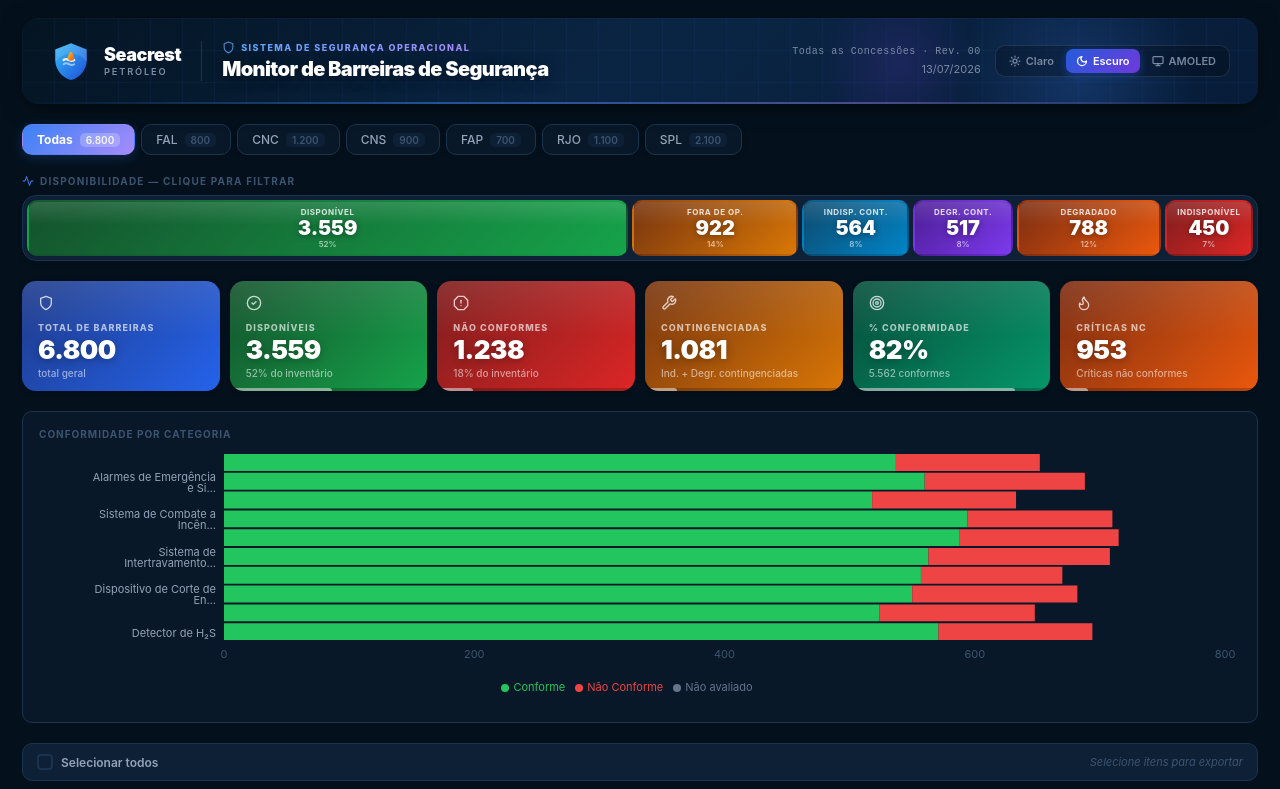
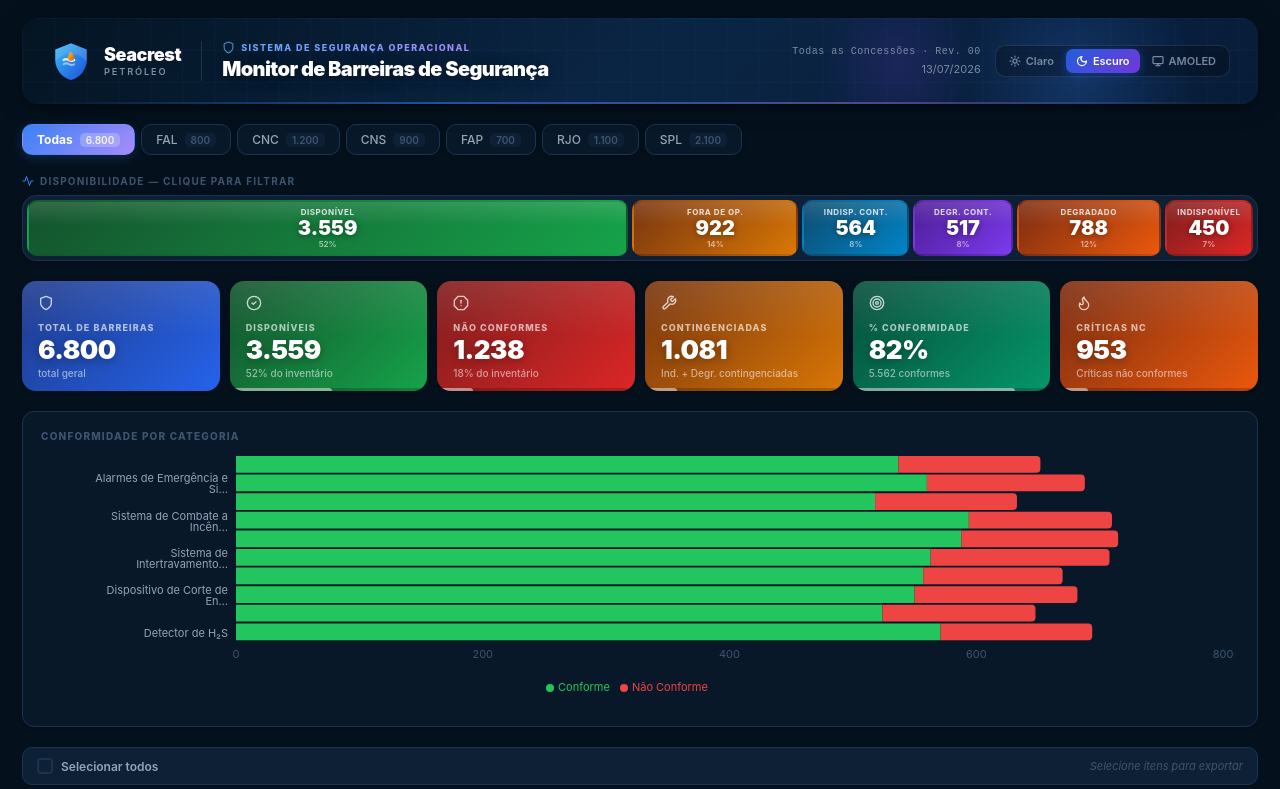
Before and after one commit to EduLGFon/petroleum-safety-barrier-monitor, a Next.js app: page / in a window 1280 px wide. Shown: the top 789 px of the page. Built offline with nearby package versions, Linux system fonts and the light colour scheme.

Commit message:
fix(dashboard): drop Não avaliado bar segment from conformity chart
The stacked bar chart now renders only Conforme/Não Conforme,
matching the 2-state Conformidade model — the third 'Não avaliado'
series no longer exists in the data.

```diff
--- a/components/ConformidadeChart.tsx
+++ b/components/ConformidadeChart.tsx
@@ -1,53 +1,15 @@
 'use client';
-
 import dynamic from 'next/dynamic';
 import type { CategoryConformidade } from '@/lib/types';
-
-// ── Recharts is loaded client-side only to avoid SSR issues ─────────────────
-
-const Chart = dynamic(() => import('./ConformidadeChartInner'), { ssr: false, loading: () => <ChartSkeleton /> });
-
-interface Props {
-  data: CategoryConformidade[];
-}
-
+const Chart = dynamic(() => import('./ConformidadeChartInner'), { ssr:false, loading:()=><div style={{height:240,background:'var(--bg-elevated)',borderRadius:8,animation:'pulse 1.5s ease-in-out infinite'}}/> });
+interface Props { data: CategoryConformidade[]; }
 export function ConformidadeChart({ data }: Props) {
   return (
-    <div
-      style={{
-        background:   'var(--bg-surface)',
-        border:       '1px solid var(--border)',
-        borderRadius: 10,
-        padding:      '16px 16px 8px',
-        marginBottom: 20,
-      }}
-    >
-      <div
-        style={{
-          fontSize:      10,
-          fontWeight:    700,
-          color:         'var(--text-muted)',
-          textTransform: 'uppercase',
-          letterSpacing: '0.1em',
-          marginBottom:  14,
-        }}
-      >
+    <div style={{ background:'var(--bg-surface)', border:'1px solid var(--border)', borderRadius:12, padding:'18px 18px 10px', marginBottom:20, boxShadow:'var(--shadow-sm)' }}>
+      <div style={{ fontSize:10, fontWeight:800, color:'var(--text-muted)', textTransform:'uppercase', letterSpacing:'0.12em', marginBottom:14 }}>
         Conformidade por Categoria
       </div>
-      <Chart data={data} />
+      <Chart data={data}/>
     </div>
   );
 }
-
-function ChartSkeleton() {
-  return (
-    <div
-      style={{
-        height:     240,
-        background: 'var(--bg-elevated)',
-        borderRadius: 6,
-        animation:  'pulse 1.5s ease-in-out infinite',
-      }}
-    />
-  );
-}
--- a/components/ConformidadeChartInner.tsx
+++ b/components/ConformidadeChartInner.tsx
@@ -1,96 +1,30 @@
 'use client';
-
-import {
-  BarChart,
-  Bar,
-  XAxis,
-  YAxis,
-  Tooltip,
-  Legend,
-  ResponsiveContainer,
-  type TooltipProps,
-} from 'recharts';
+import { BarChart, Bar, XAxis, YAxis, Tooltip, Legend, ResponsiveContainer, type TooltipProps } from 'recharts';
 import type { CategoryConformidade } from '@/lib/types';
-
-interface Props {
-  data: CategoryConformidade[];
-}
-
-function CustomTooltip({ active, payload, label }: TooltipProps<number, string>) {
+interface Props { data: CategoryConformidade[]; }
+function Tip({ active, payload, label }: TooltipProps<number, string>) {
   if (!active || !payload?.length) return null;
-
   return (
-    <div
-      style={{
-        background:   'var(--bg-elevated)',
-        border:       '1px solid var(--border)',
-        borderRadius: 8,
-        padding:      '10px 14px',
-        fontSize:     12,
-      }}
-    >
-      <div
-        style={{
-          fontWeight:    700,
-          color:         'var(--text-primary)',
-          marginBottom:  8,
-          maxWidth:      220,
-          lineHeight:    1.4,
-        }}
-      >
-        {label}
-      </div>
+    <div style={{ background:'var(--bg-elevated)', border:'1px solid var(--border)', borderRadius:8, padding:'10px 14px', fontSize:12, boxShadow:'var(--shadow-md)' }}>
+      <div style={{ fontWeight:700, color:'var(--text-primary)', marginBottom:8, maxWidth:220, lineHeight:1.4 }}>{label}</div>
       {payload.map(p => (
-        <div
-          key={p.name}
-          style={{
-            display:   'flex',
-            gap:       8,
-            color:     p.color,
-            fontWeight: 600,
-          }}
-        >
-          <span>{p.name}:</span>
-          <span>{p.value?.toLocaleString('pt-BR')}</span>
+        <div key={p.name} style={{ display:'flex', gap:8, color:p.color, fontWeight:600, marginBottom:2 }}>
+          <span>{p.name}:</span><span>{p.value?.toLocaleString('pt-BR')}</span>
         </div>
       ))}
     </div>
   );
 }
-
 export default function ConformidadeChartInner({ data }: Props) {
   return (
     <ResponsiveContainer width="100%" height={260}>
-      <BarChart
-        data={data}
-        layout="vertical"
-        margin={{ top: 0, right: 16, left: 0, bottom: 20 }}
-        barCategoryGap="30%"
-      >
-        <XAxis
-          type="number"
-          stroke="var(--border)"
-          tick={{ fill: 'var(--text-muted)', fontSize: 11 }}
-          axisLine={false}
-          tickLine={false}
-        />
-        <YAxis
-          type="category"
-          dataKey="name"
-          width={185}
-          stroke="transparent"
-          tick={{ fill: 'var(--text-secondary)', fontSize: 11 }}
-          tickLine={false}
-        />
-        <Tooltip content={<CustomTooltip />} cursor={{ fill: 'rgba(255,255,255,0.03)' }} />
-        <Legend
-          iconSize={8}
-          iconType="circle"
-          wrapperStyle={{ fontSize: 11, color: 'var(--text-muted)', paddingTop: 8 }}
-        />
-        <Bar dataKey="Conforme"      stackId="s" fill="#22c55e" barSize={20} />
-        <Bar dataKey="Não Conforme"  stackId="s" fill="#ef4444" barSize={20} />
-        <Bar dataKey="Não avaliado"  stackId="s" fill="#64748b" barSize={20} radius={[0, 4, 4, 0]} />
+      <BarChart data={data} layout="vertical" margin={{ top:0, right:16, left:0, bottom:22 }} barCategoryGap="30%">
+        <XAxis type="number" stroke="var(--border)" tick={{ fill:'var(--text-muted)', fontSize:11 }} axisLine={false} tickLine={false}/>
+        <YAxis type="category" dataKey="name" width={195} stroke="transparent" tick={{ fill:'var(--text-secondary)', fontSize:11 }} tickLine={false}/>
+        <Tooltip content={<Tip/>} cursor={{ fill:'rgba(255,255,255,0.02)' }}/>
+        <Legend iconSize={8} iconType="circle" wrapperStyle={{ fontSize:11, color:'var(--text-muted)', paddingTop:8 }}/>
+        <Bar dataKey="Conforme"      stackId="s" fill="#22c55e" barSize={20}/>
+        <Bar dataKey="Não Conforme"  stackId="s" fill="#ef4444" barSize={20} radius={[0,4,4,0]}/>
       </BarChart>
     </ResponsiveContainer>
   );
```
